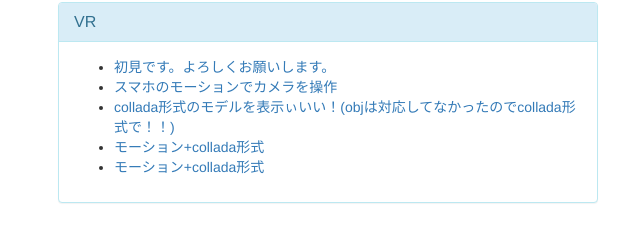
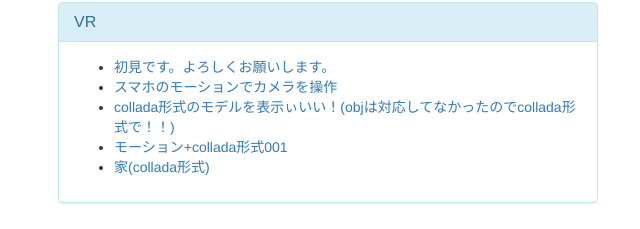
Before and after one commit to SILL-BILL/jthree-experiment, a plain HTML site: page index.html in a window 1280 px wide. Shown: the part 171-400 px from the top of the page, without its empty margins (27-667 px from the left). Drawn offline with Linux system fonts and the light colour scheme; files whose address does not match are found by name.

Commit message:
none
none

```diff
--- a/index.html
+++ b/index.html
@@ -67,8 +67,8 @@
 						<li><a href="vr/sample-001/" target="_blank">初見です。よろしくお願いします。</a></li>
 						<li><a href="vr/sample-002/" target="_blank">スマホのモーションでカメラを操作</a></li>
 						<li><a href="vr/sample-003/" target="_blank">collada形式のモデルを表示ぃいい！(objは対応してなかったのでcollada形式で！！)</a></li>
-						<li><a href="vr/sample-004/" target="_blank">モーション+collada形式</a></li>
-						<li><a href="vr/sample-005/" target="_blank">モーション+collada形式</a></li>
+						<li><a href="vr/sample-004/" target="_blank">モーション+collada形式001</a></li>
+						<li><a href="vr/sample-005/" target="_blank">家(collada形式)</a></li>
 					</ul>
 				</div>
 			</div>
```
